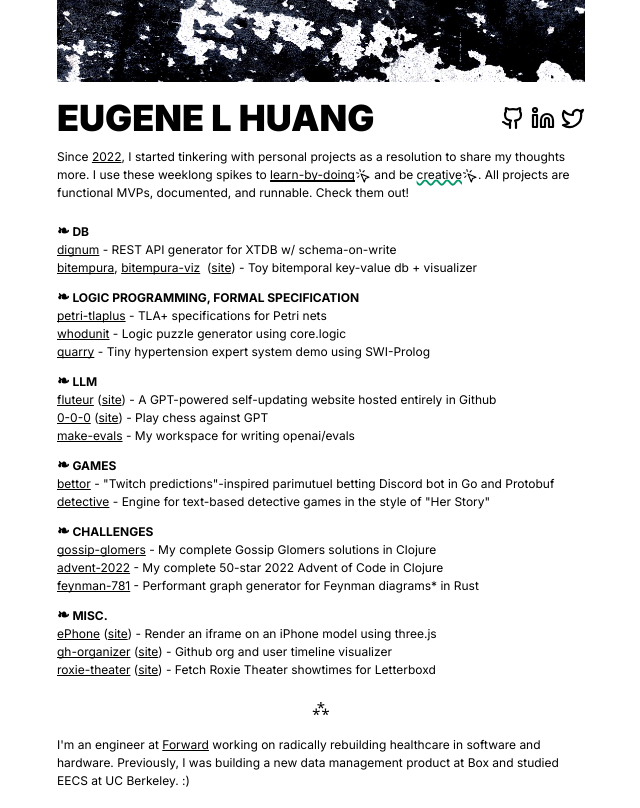
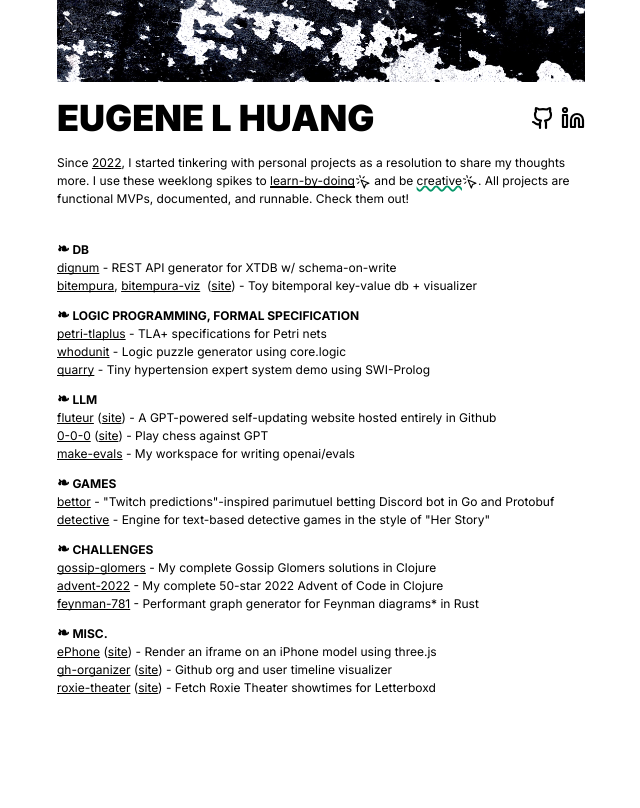
Before and after one commit to elh/elh.github.io, a React (Create React App) app: page / in a window 1280 px wide. Shown: the whole page, without its empty margins (319-959 px from the left). Built offline with nearby package versions, Linux system fonts and the light colour scheme.

Commit message:
simplify content a bit. no bio
considered using a chat style but don't love it

```diff
--- a/data/content.yaml
+++ b/data/content.yaml
@@ -47,7 +47,7 @@
       q: How are Discord bots run?
     - repo: detective
       desc: Engine for text-based detective games in the style of "Her Story"
-      q: What is the core engine in the detective game, "Her Story"?
+      q: What is the core loop of the detective game, "Her Story"?
   - name: Challenges
     repos:
     - repo: gossip-glomers
--- a/public/content.json
+++ b/public/content.json
@@ -76,7 +76,7 @@
           {
             "repo": "detective",
             "desc": "Engine for text-based detective games in the style of \"Her Story\"",
-            "q": "What is the core engine in the detective game, \"Her Story\"?"
+            "q": "What is the core loop of the detective game, \"Her Story\"?"
           }
         ]
       },
--- a/src/App.js
+++ b/src/App.js
@@ -1,6 +1,6 @@
 import React, { useState, useEffect } from 'react';
 import ReactMarkdown from 'react-markdown'
-import { Github, Linkedin, Twitter, MousePointerClick } from 'lucide-react';
+import { Github, Linkedin, MousePointerClick } from 'lucide-react';
 import {isMobile} from 'react-device-detect';
 import coverImg from "./img/cover.jpeg"; // h/t https://unsplash.com/photos/KgOpmX1STew
 
@@ -35,13 +35,13 @@
   }
   return (
     <div>
-      <div className="mt-4">
+      <div className="mt-6">
         {/* Factor out into content file when I support html/markdown */}
         Since <a href={"https://elh.github.io/gh-organizer/#/owners/elh/repo-timeline"} rel="noreferrer" className="link">2022</a>, I started tinkering with personal projects as a resolution to share my thoughts more. I use these weeklong spikes to <button className="link decoration-2" onClick={toggleShowQuestions}>learn-by-doing<MousePointerClick size={16} strokeWidth={1.6} /></button> and be {isMobile ? <button className="tooltip" data-tip="Desktop only"><span className="underline decoration-wavy underline-offset-0 decoration-2 decoration-emerald-600">creative</span><MousePointerClick size={16} strokeWidth={1.6} /></button> : <a href={"https://elh.github.io/ePhone?url=https://elh.github.io/&id=" + ePhoneID}><span className="underline decoration-wavy underline-offset-0 decoration-2 decoration-emerald-600">creative</span><MousePointerClick size={16} strokeWidth={1.6} /></a>}. All projects are functional MVPs, documented, and runnable. Check them out!
       </div>
       {/* <div className="mt-4 text-center text-xl">⁂</div> */}
       {projects && projects.groups.map((group, i) =>
-        <div className={i > 0 ? "mt-3" : "mt-6"}>
+        <div className={i > 0 ? "mt-3" : "mt-10"}>
           <div className='font-bold'><span className="text-xl">❧</span> {group.name.toUpperCase()}</div>
           {group.repos && group.repos.map((repo, j) =>
             <div>
@@ -90,13 +90,23 @@
             <div className="flex space-x-2">
               <a href={`https://github.com/elh`} target={iframed ? "_blank": ""} rel="noreferrer" className="link link-hover"><Github size={24} strokeWidth={2.2} /></a>
               <a href={`https://www.linkedin.com/in/elhonline/`} target={iframed ? "_blank": ""} rel="noreferrer" className="link link-hover"><Linkedin size={24} strokeWidth={2.2} /></a>
-              <a href={`https://twitter.com/elh_online`} target={iframed ? "_blank": ""} rel="noreferrer" className="link link-hover"><Twitter size={24} strokeWidth={2.2} /></a>
+              {/* <a href={`https://twitter.com/elh_online`} target={iframed ? "_blank": ""} rel="noreferrer" className="link link-hover"><Twitter size={24} strokeWidth={2.2} /></a> */}
             </div>
           </header>
           <Projects projects={content.projects} iframed={iframed} />
-          <div className="my-6 text-center text-xl">⁂</div>
+          {/* <div className="mt-14 chat chat-end">
+            <div className="chat-image avatar">
+              <div className="w-12 rounded-full">
+                <img src={avatarImg} />
+              </div>
+            </div>
+            <div className="chat-bubble">Hi! I'm an engineer in SF working in healthtech :)</div>
+            <div className="chat-footer opacity-80">elh</div>
+          </div> */}
+          {/* <div className="my-6 text-center text-xl">⁂</div> */}
           {/* Factor out into content file when I support html/markdown */}
-          <div className="mt-4">I'm an engineer at <a href={`https://goforward.com/technology`} target={iframed ? "_blank": ""} rel="noreferrer" className="link">Forward</a> working on radically rebuilding healthcare in software and hardware. Previously, I was building a new data management product at Box and studied EECS at UC Berkeley. :)</div>
+          {/* <div className="mt-4">I'm an engineer at <a href={`https://goforward.com/technology`} target={iframed ? "_blank": ""} rel="noreferrer" className="link">Forward</a> working on radically rebuilding healthcare in software and hardware. Previously, I was building a new data management product at Box and studied EECS at UC Berkeley. :)</div> */}
+          {/* <div className="mt-8 text-sm text-center font-mono">{'<!-- TODO: add stuff -->'}</div> */}
         </div>
       </div>
     </div>
```
Also changed, not shown: src/img/avatar.jpg (added).
